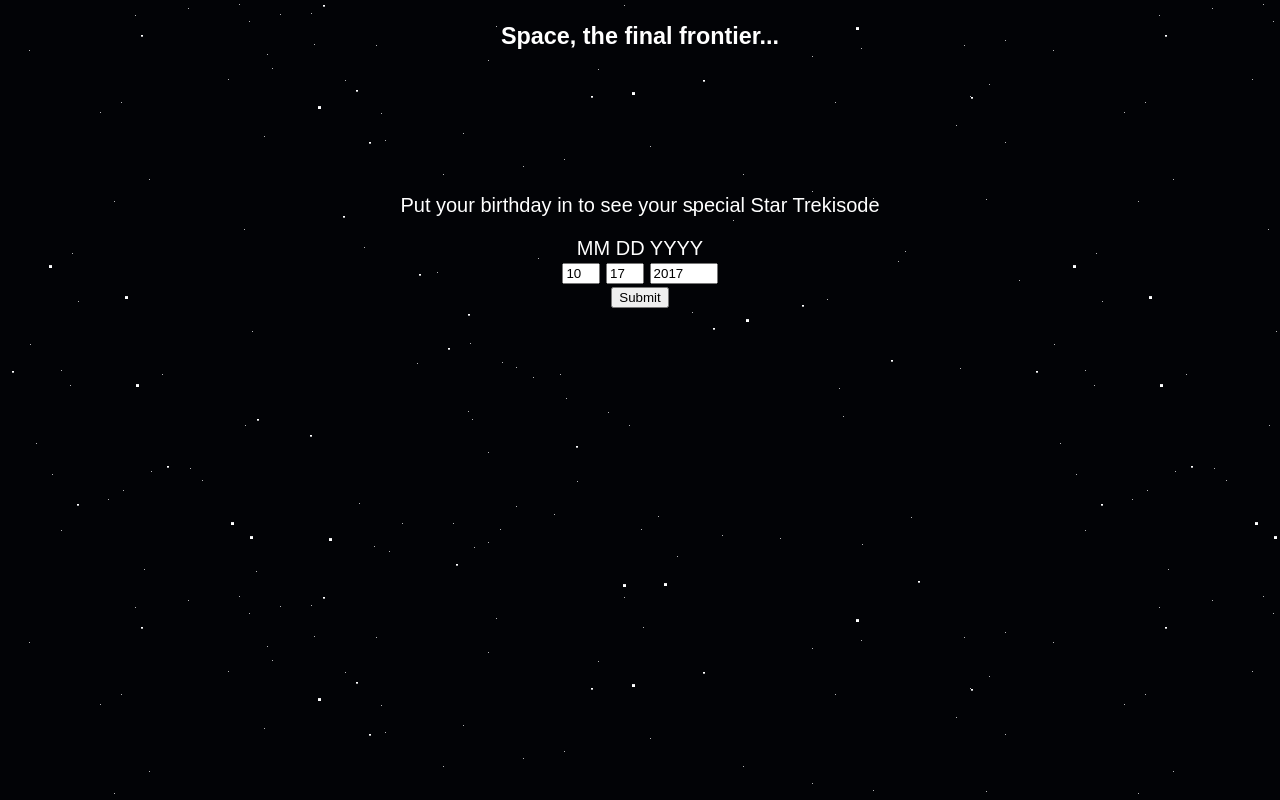
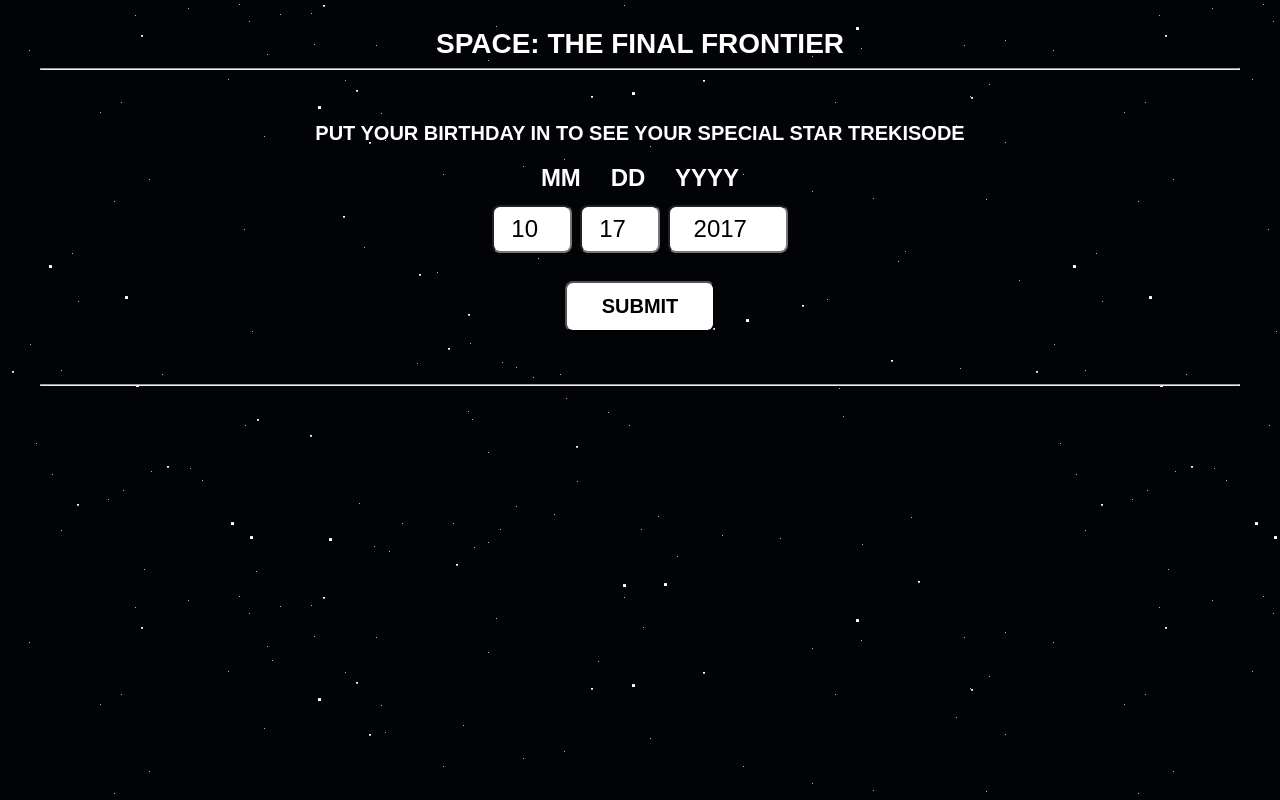
Before and after one commit to missalyss/my-trekisode, a website: page index.html in a window 1280 px wide. Drawn offline with nearby package versions, Linux system fonts and the light colour scheme.

Commit message:
updated styling and added favicons plus manifest

```diff
--- a/index.html
+++ b/index.html
@@ -5,25 +5,67 @@
     <title>my trekisode</title>
     <script src="https://cdnjs.cloudflare.com/ajax/libs/jquery/3.1.0/jquery.min.js"></script>
     <script defer type="text/javascript" src="./index.js"></script>
+    <link
+    rel="shortcut icon"
+    href="./images/grey-star-favicon.ico"
+    type="image/x-icon"
+    />
     <link rel="stylesheet" href="./main.css">
+
   </head>
+
   <body>
-    <h3>Space, the final frontier...</h3>
+
+    <h3>SPACE: THE FINAL FRONTIER</h3>
+    <hr>
+    <div class="formier">
+      <p class="instructions">PUT YOUR BIRTHDAY IN TO SEE YOUR SPECIAL STAR TREKISODE</p>
     <form class="formy" action="index.html" method="post">
-      <p>Put your birthday in to see your special Star Trekisode</p>
+
       <label for="bmonth">MM</label>
       <label for="bday">DD</label>
       <label for="byear">YYYY</label>
       <br>
-      <input id="bmonth" type="number" name="bmonth" value="10" min="1" max="12">
-      <input id="bday" type="number" name="bday" value="17" min="01" max="31">
-      <input id="byear" type="number" name="byear" value="2017" min="1964" max="2019">
+      <input
+        id="bmonth"
+        pattern="[0-9]*"
+        type="number"
+        min="1"
+        max="12"
+        step="1"
+        name="bmonth"
+        value="10"
+      />
+
+      <input
+        id="bday"
+        pattern="[0-9]*"
+        type="number"
+        min="01"
+        max="31"
+        step="1"
+        name="bday"
+        value="17"
+      />
+
+      <input id="byear"
+        pattern="[0-9]*"
+        type="number"
+        min="1964"
+        max="2019"
+        step="1"
+        name="byear"
+        value="2017"
+      />
+
       <br>
-      <button type="submit" name="button">Submit</button>
+      <button type="submit" name="button">SUBMIT</button>
     </form>
-
+  </div>
+  <hr>
     <div class="resulty">
 
     </div>
+
   </body>
 </html>
--- a/index.js
+++ b/index.js
@@ -26,18 +26,18 @@
       .then(data => {
         $('.resulty').empty()
         if (!data.episodes.length) {
-          $('.resulty').append(`Dammit, Jim! Nothing aired on that day. Check the days before and after`)
+          $('.resulty').append(`DAMMIT, JIM! Nothing aired on that day. Check the days before and after`)
           return;
         }
         const perfectFit = data.episodes.find(ep => ep.usAirDate === trueDate)
         if (perfectFit) {
           const { series, season, title } = perfectFit;
-          $('.resulty').append(`The stars align! On this date, ${title} was aired. ${series.title} ${season.title}.`)
+          $('.resulty').append(`<p class="enbold">THE STARS ALIGN!</p> <p>On this date, ${title} was aired.</p> <p>${series.title} ${season.title}.</p>`)
           return;
         }
         const correctAnswer = data.episodes[0];
         const { series, season, title } = correctAnswer;
-        $('.resulty').append(`Your result: ${series.title} Season ${season.title}. ${title}`)
+        $('.resulty').append(`<p class="enbold">YOUR RESULT:</p> <p>${series.title}</p> <p>${season.title}</p> <p><span class="enbold">TITLE:</span> ${title}</p>`)
       })
       .catch(err => {
         console.error('red alert! ', err);
--- a/main.css
+++ b/main.css
@@ -1,13 +1,15 @@
 body {
   background-image: url('./images/black-stars.png');
   color: white;
-  font-size: 20px;
+  font-size: 28px;
   font-family: 'futura', sans-serif;
   text-align: center;
 }
 
-.formy {
-  padding: 100px;
+@media (min-width: 451px) {
+}
+.formier {
+  padding: 40px;
 }
 
 .resulty {
@@ -15,18 +17,97 @@
   transition: 300ms ease-in;
 }
 
+.resulty p {
+  margin: 0;
+}
+
 .resulty-disappear {
   transition: opacity 3s ease-in-out;
   opacity: 0;
 }
 
-.resulty-appear {
+h3 {
+  font-size: 28px;
+  margin: 28px 0 0 0;
+}
+
+input {
+  padding: 8px;
+  background-color: white;
+  font-family: 'futura', sans-serif;
+  /* width: 100px; */
+  border-radius: 8px;
+  margin: 12px 0;
+  font-size: 24px;
+  text-align: center;
+}
+
+input:focus, button:focus {
+    outline: none;
+    box-shadow: 0 0 0 2pt white;
+}
+
+button:focus{
+  outline-width: 8px;
+  outline-color: white;
+}
+
+button {
+  padding: 12px;
+  background-color: white;
+  font-family: 'futura', sans-serif;
+  font-weight: bold;
+  width: 150px;
+  border-radius: 8px;
+  margin: 16px 16px 4px;
+  font-size: 20px;
+  text-align: center;
+}
+
+hr {
+  margin: 8px 32px;
+}
+
+.enbold {
+  font-weight: bold;
+  font-size: 26px;
 }
 
 #bmonth, #bday {
-  max-width: 30px;
+  max-width: 60px;
 }
 
 #byear {
-  max-width: 60px;
+  max-width: 100px;
 }
+
+.instructions {
+  font-weight: bold;
+  font-size: 20px;
+  margin: 4px 4px 16px 4px;
+}
+
+label {
+  margin: 4px 11px;
+  font-weight: bold;
+  font-size: 24px;
+}
+
+/* mobile view */
+@media (max-width: 450px) {
+  .formier {
+    padding: 16px 24px;
+  }
+
+  input {
+    height: 20px;
+  }
+  /* #bmonth, #bday {
+    width: 30px;
+  }
+
+  #byear {
+    width: 60px;
+  } */
+
+}
```
Also changed, not shown: images/and-star-icon-144.png (added), images/and-star-icon-192.png (added), images/grey-star-favicon.ico (added), images/star-icon-196.png (added), images/star-icon-512.png (added), manifest.json (added).
